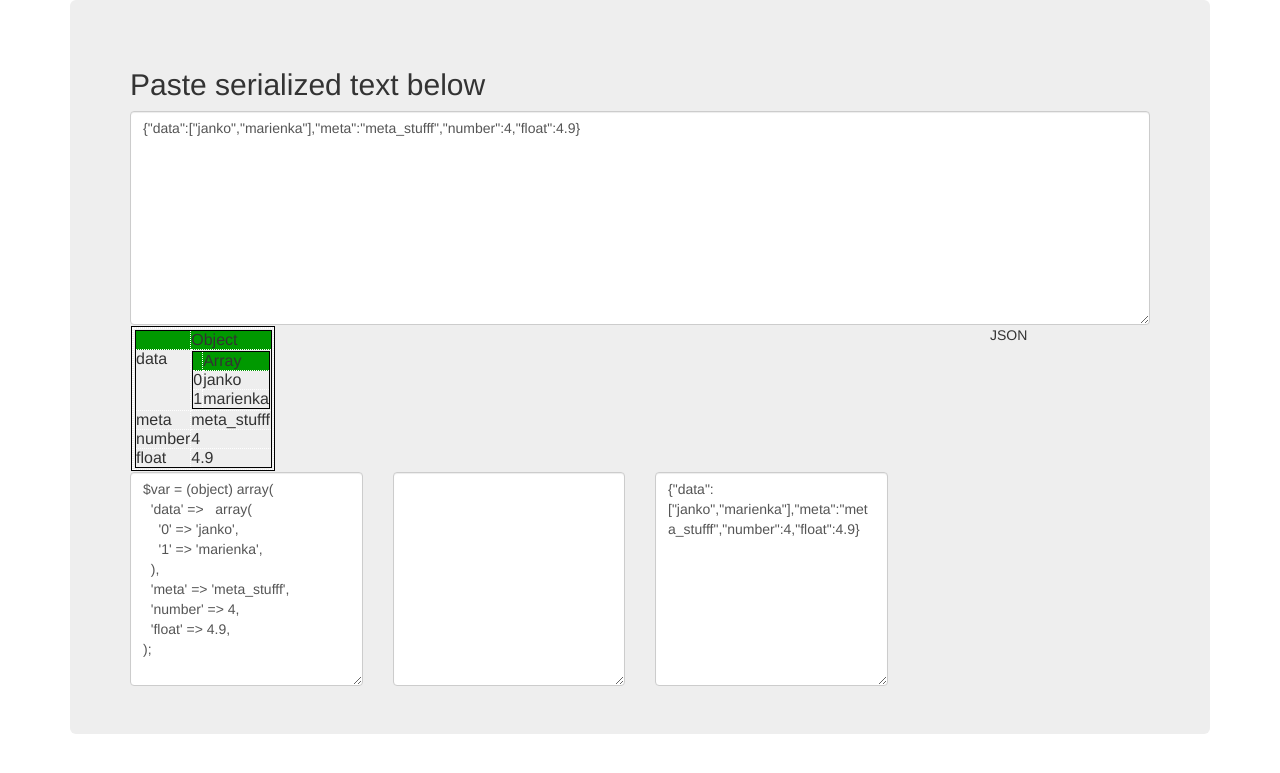
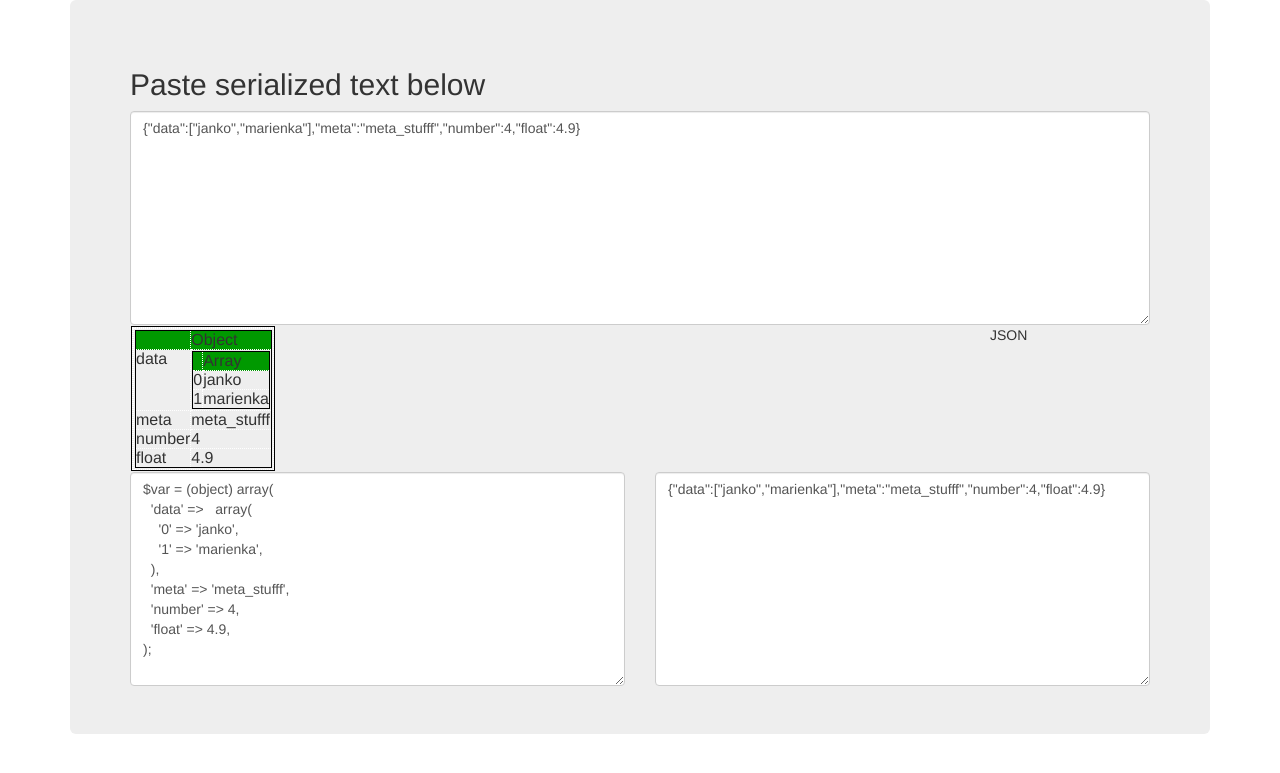
Before and after one commit to JurajKubrican/unserialize, a PHP site: page / in a window 1280 px wide. Shown: the top 773 px of the page. Run offline with PHP 8.4, Linux system fonts and the light colour scheme.

Commit message:
current from live

```diff
--- a/index.php
+++ b/index.php
@@ -50,13 +50,10 @@ $data = $obj;
                 </div>
             </div>
             <div class="row">
-                <div class="col-sm-3">
+                <div class="col-sm-6">
                     <textarea id="result-php" class="form-control" rows="10"></textarea>
                 </div>
-                <div class="col-sm-3">
-                    <textarea id="result-js" class="form-control" rows="10"></textarea>
-                </div>
-                <div class="col-sm-3">
+                <div class="col-sm-6">
                     <textarea id="result-json" class="form-control" rows="10"></textarea>
                 </div>
             </div>
--- a/scripts.js
+++ b/scripts.js
@@ -33,35 +33,34 @@ function traverse(data, arrKey) {
 
 function traversePHP(data, tabs) {
   var result = "";
-  if(typeof (tabs) !== 'string' ){
+  if (typeof (tabs) !== 'string') {
     tabs = '';
   }
   if (data.constructor === Array || data.constructor === Object) {
-    result = tabs + ( (data.constructor === Object) ? '(object) ' : '' ) +'array(\n';
+    result = tabs + ((data.constructor === Object) ? '(object) ' : '') + 'array(\n';
 
-    tabs +='  ';
+    tabs += '  ';
     var i = 0;
     for (var key in data) {
       i++;
-      console.log(tabs.length,i);
-      if (!data.hasOwnProperty(key) || typeof(data[key]) === 'undefined')
+      //console.log(tabs.length, i);
+      if (!data.hasOwnProperty(key) || typeof (data[key]) === 'undefined')
         continue;
-      var next = traversePHP( data[key], tabs);
-      if(next){
-        result += tabs + '\'' + key + '\' => '+ traversePHP( data[key], tabs) + ',\n';
+      var next = traversePHP(data[key], tabs);
+      if (next) {
+        result += tabs + '\'' + key + '\' => ' + traversePHP(data[key], tabs) + ',\n';
       }
 
     }
     tabs = tabs.substr(2);
 
     result += tabs + ')';
-    console.log(result);
     return result;
 
-  } else if (typeof (data) == 'string' ) {
-    return '\'' + data.replace(/'/g,"\\'") + '\'';
-  } else if( typeof (data) == 'number' ){
-    return  data ;
+  } else if (typeof (data) == 'string') {
+    return '\'' + data.replace(/'/g, "\\'") + '\'';
+  } else if (typeof (data) == 'number') {
+    return  data;
   }
 }
 
@@ -101,9 +100,9 @@ function doTheThing() {
   }
 
 
-  if(dataType == 'ERROR'){
+  if (dataType == 'ERROR') {
     rawData = inputData.split("\n");
-    traverse( rawData );
+    traverse(rawData);
   }
 
   $('#status').html(dataType);
@@ -116,10 +115,11 @@ function doTheThing() {
 
 }
 
+
+
+$(document).ready(function () {
+  doTheThing();
   $('#source').keyup(function () {
     doTheThing();
   })
-
-$(document).ready(function () {
-  doTheThing();
 })
```
Also changed, not shown: 1 other file. Lines whose indentation alone changed are shown as unchanged.
